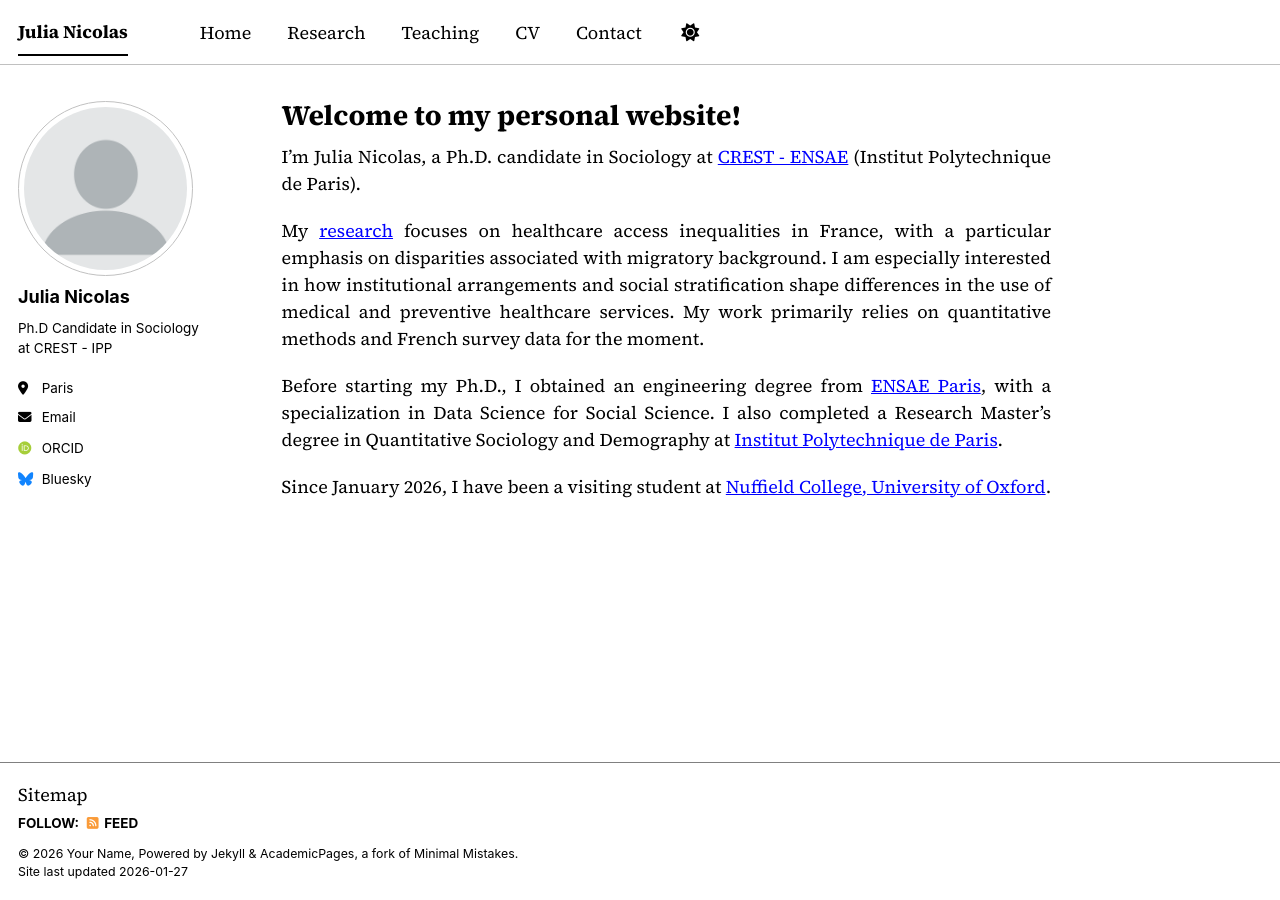
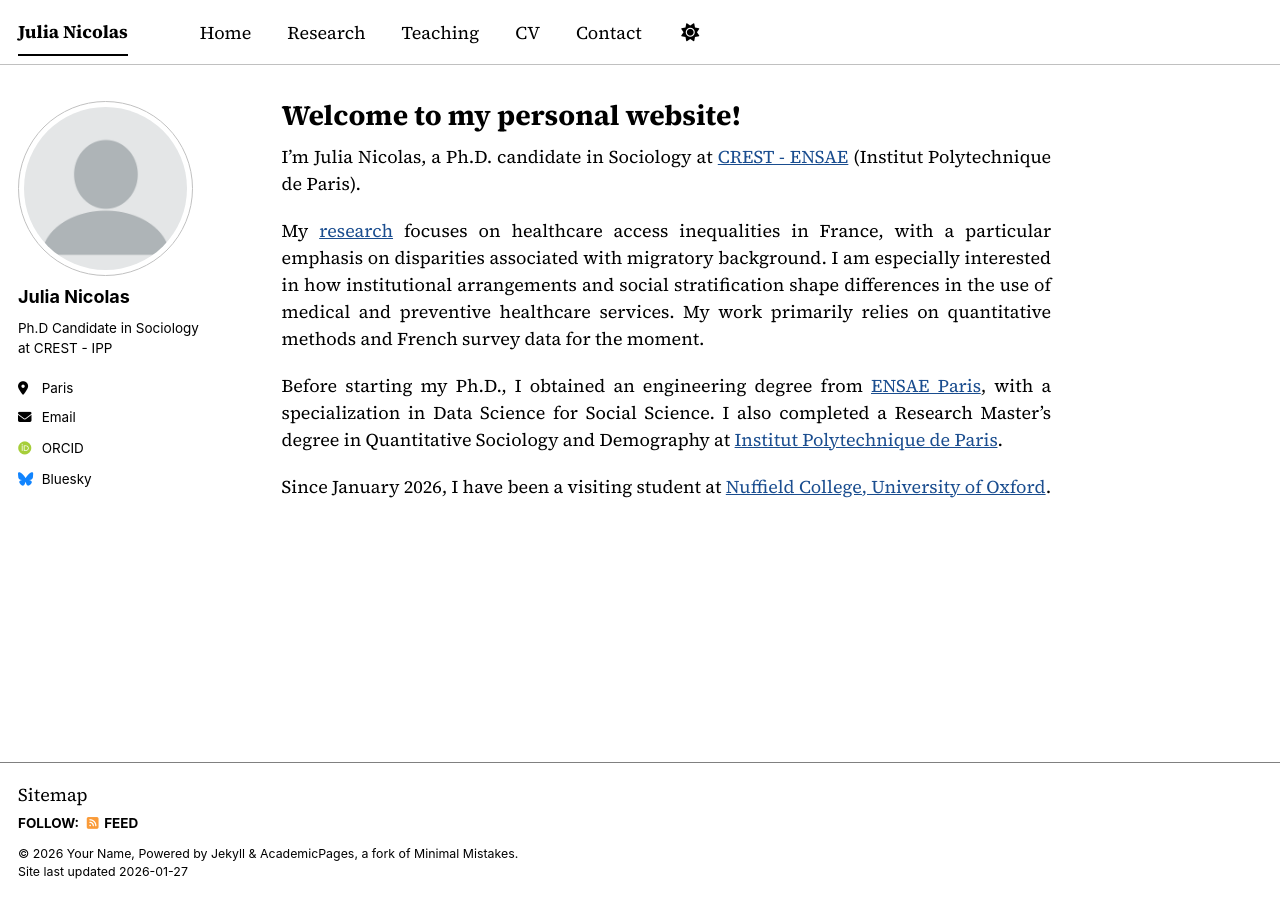
Before and after one commit to Julia-Nicolas/julia-nicolas.github.io, a Jekyll site: the page built from _pages/about.md, in a window 1280 px wide. Built offline with Jekyll 4.4.1, drawn with Linux system fonts in a browser that asks for light colours; some web fonts are replaced; a script bundle is joined from its source files by our own code; library files that are not in the unit come from our copies.

Commit message:
Update main.scss

```diff
--- a/assets/css/main.scss
+++ b/assets/css/main.scss
@@ -67,3 +67,14 @@ h1, h2, h3, h4, h5, h6,
 .page__content p {
   margin-bottom: 1.1em;
 }
+
+
+/* Link colors */
+
+a {
+  color: #1a4d8f;
+}
+
+a:hover {
+  color: #0f2f5c;
+}
```
